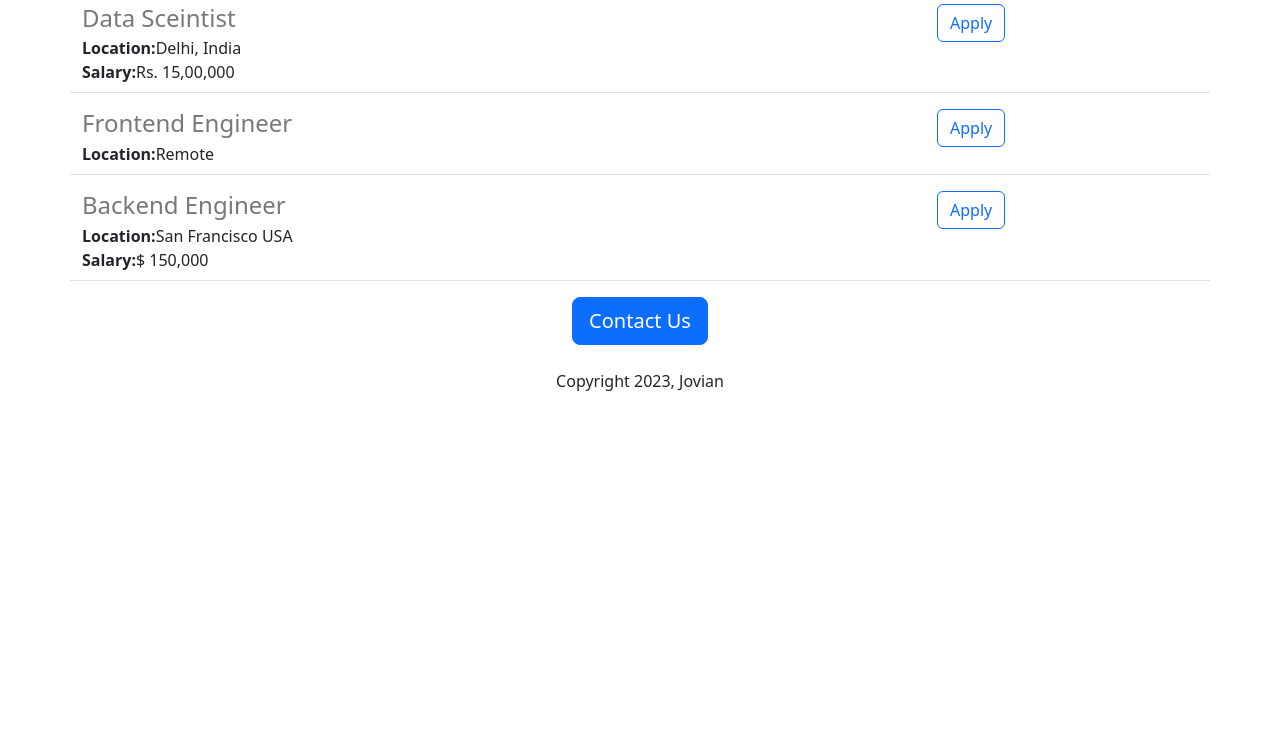
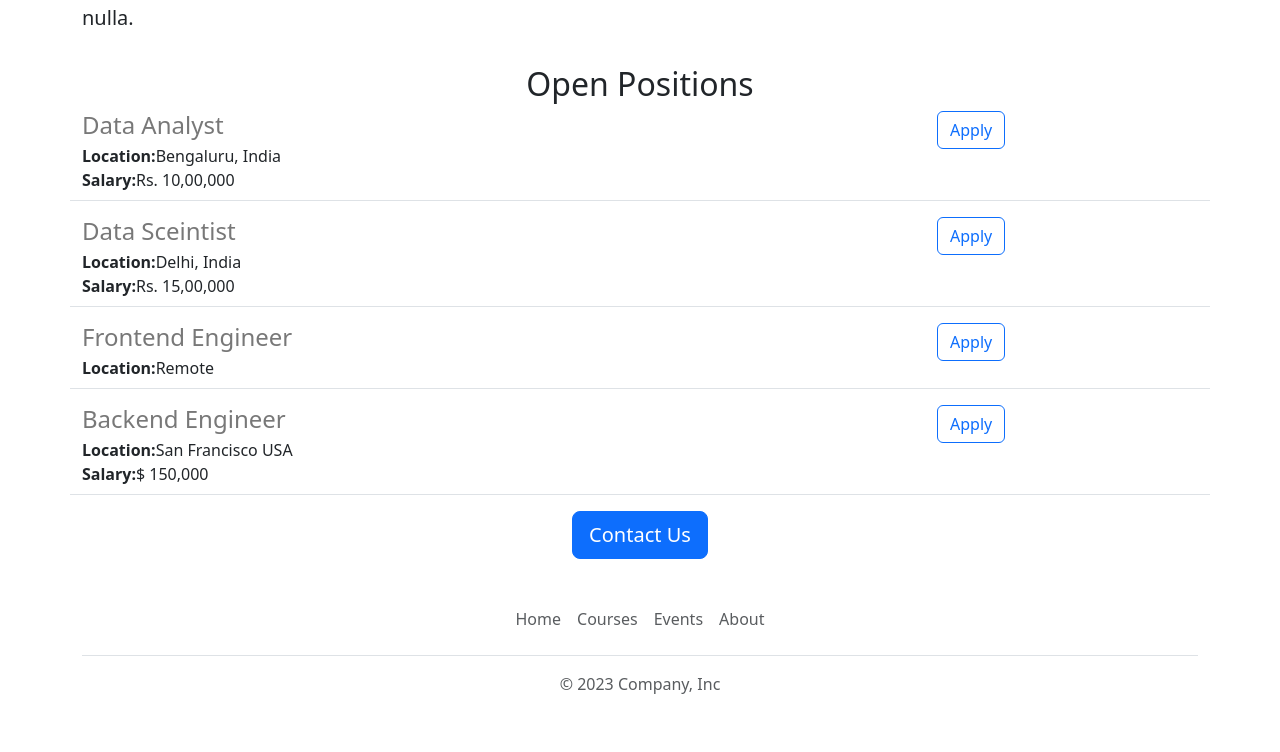
Before and after one commit to syedhabeeb5830/jovian-careers-website, a Flask app: page / in a window 1280 px wide. Shown: the part 823-1575 px from the top of the page. Before the commit the page ends 1214 px from the top, so only its background shows below. Run offline with Flask 3, Linux system fonts and the light colour scheme.

Commit message:
functional and aesthetic improvements

```diff
--- /dev/null
+++ b/templates/footer.html
@@ -0,0 +1,11 @@
+<div class="container">
+  <footer class="py-3 my-4">
+    <ul class="nav justify-content-center border-bottom pb-3 mb-3">
+      <li class="nav-item"><a href="https://www.jovian.ai" class="nav-link px-2 text-body-secondary" target="_blank">Home</a></li>
+      <li class="nav-item"><a href="https://www.jovian.ai/learn" class="nav-link px-2 text-body-secondary" target="_blank">Courses</a></li>
+      <li class="nav-item"><a href="https://www.jovian.ai/events" class="nav-link px-2 text-body-secondary" target="_blank">Events</a></li>
+      <li class="nav-item"><a href="https://www.jovian.ai/events" class="nav-link px-2 text-body-secondary" target="_blank">About</a></li>
+    </ul>
+    <p class="text-center text-body-secondary">&copy; 2023 Company, Inc</p>
+  </footer>
+</div>
--- a/templates/home.html
+++ b/templates/home.html
@@ -12,17 +12,29 @@
         height: 360px;
         width: 100%;
         object-fit: cover;
+        margin-bottom:16px;
       }
     </style>
 
   </head>
   <body>
+
+    {%include 'nav.html'%}
+    <img id="banner" class="img-fluid" src="/static/banner.jpg" height="320" >
     <div class="container">
   <h1 class="text-center mt-2 bt-2">Jovian Careers</h1>
-  <img id="banner" class="img-fluid" src="https://jovian-careers-website.syed-habeebhabe.repl.co/static/banner.jpg" height="320" >
-    <h2 class="text-center mt-2 mb-2">About Jovian</h2>
+
+   <div class="row" style="margin-bottom:16px">
+     <div class="col-md-6">
     <p class="lead">Lorem ipsum dolor sit amet, consectetur adipiscing elit, sed do eiusmod tempor incididunt ut labore et dolore magna aliqua. Enim lobortis scelerisque fermentum dui faucibus in ornare. Vivamus at augue eget arcu. Purus faucibus ornare suspendisse sed. Quam elementum pulvinar etiam non quam lacus. Gravida rutrum quisque non tellus orci. Et netus et malesuada fames ac. Mauris rhoncus aenean vel elit scelerisque mauris pellentesque. In est ante in nibh mauris. Tempor nec feugiat nisl pretium fusce id velit ut tortor. Euismod elementum nisi quis eleifend. Id cursus metus aliquam eleifend mi in nulla.
 </p>
+  </div>
+     <div class="d-none d-md-block col-md-6">
+<img src="/static/people.jpg" style="height:320px; border-radius:4px">
+   </div>
+
+
+   </div>
     <h2 class="text-center mt-2 mb-2">Open Positions</h2>
     <div>
       {% for job in jobs %}
@@ -30,12 +42,12 @@
       {% endfor %}
     </div>
     <div class="text-center">
-    <button class="btn btn-primary btn-lg">Contact Us</button>
-    <p class="mt-4">Copyright 2023, Jovian</p>
+    <a href="mailto:hello@jovian.ai?subject=Questions%20about%20Job%20Openings&body=My%20name%3A%20%3Cyour%20name%20here%3E%0D%0A%0D%0AMy%20questions%3A%20%3Center%20your%20question%3E" class="btn btn-primary btn-lg">Contact Us</a>
+
     </div>
 
+    </div>
 
-
-    </div>
+    {%include 'footer.html'%}
   </body>
 </html>
--- a/templates/jobitem.html
+++ b/templates/jobitem.html
@@ -14,7 +14,7 @@
           {% endif %}
     </div>
 
-      <div class="col-3">
-       <button type="button" class="btn btn-outline-primary">Apply</button>
+      <div class="col-2">
+       <a href="mailto:hello@jovian.ai ?subject=Application%20for%20{{job['title']}}&body=My%20name%3A%20%3Cyour%20name%20here%3E%0D%0A%0D%0AMy%20Resume%3A%20%3Cresume%20link%3E%0D%0A%0D%0AMy%20LinkedIn%20link%3A%20%3Clinked%20in%3E" type="button" class="btn btn-outline-primary">Apply</a>
       </div>
         </div>
--- /dev/null
+++ b/templates/nav.html
@@ -0,0 +1,9 @@
+<nav class="navbar shadow-sm fixed-tp bg-white">
+  <div class="container-fluid">
+    <a class="navbar-brand" href="#">
+      <img src="/static/bootstrap-logo.svg" alt="" width="30" height="24" class="d-inline-block align-text-top">
+      Jovina
+
+    </a>
+  </div>
+</nav>
```
Also changed, not shown: static/bootstrap-logo.svg (added), 1 other file.
